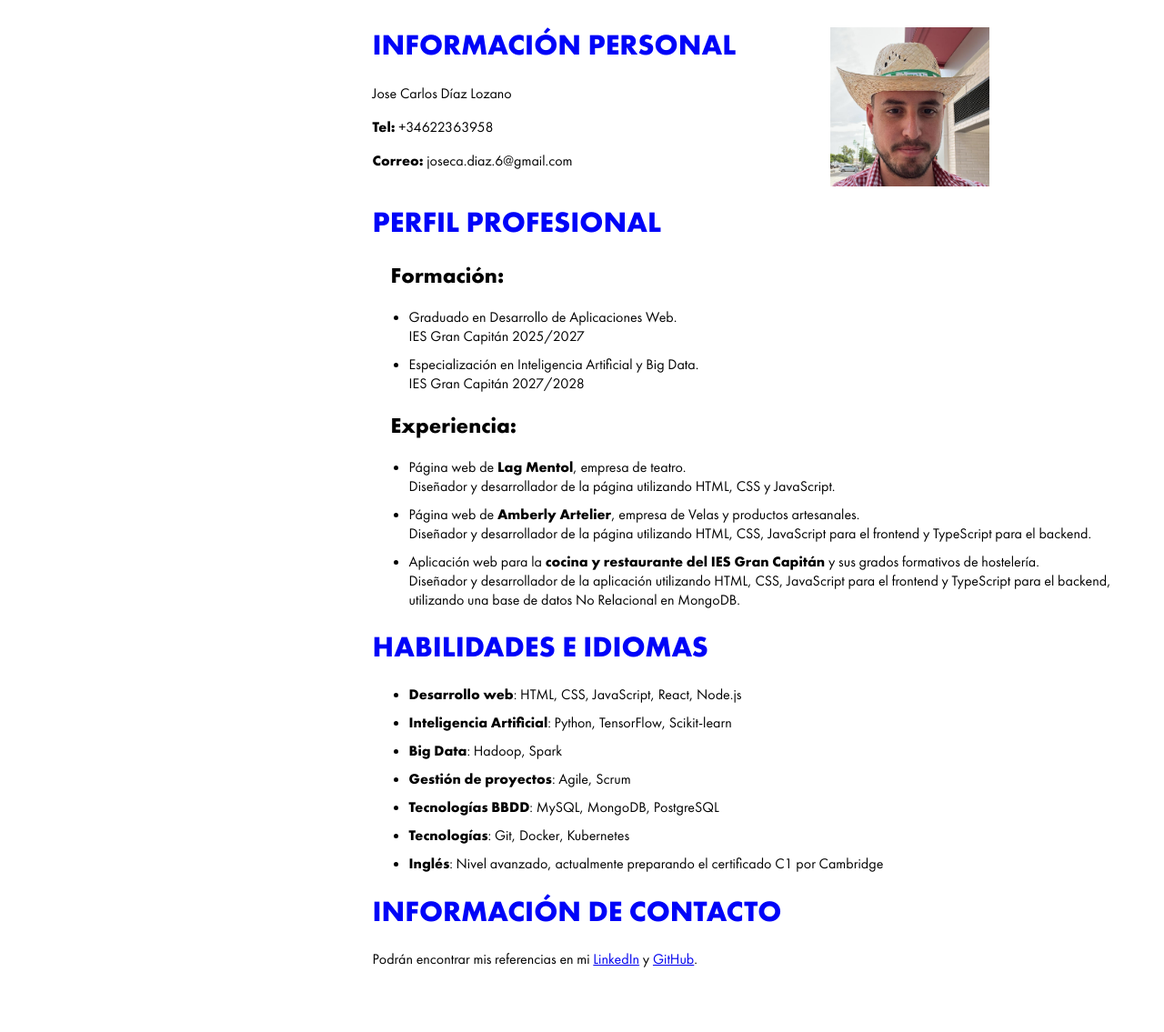
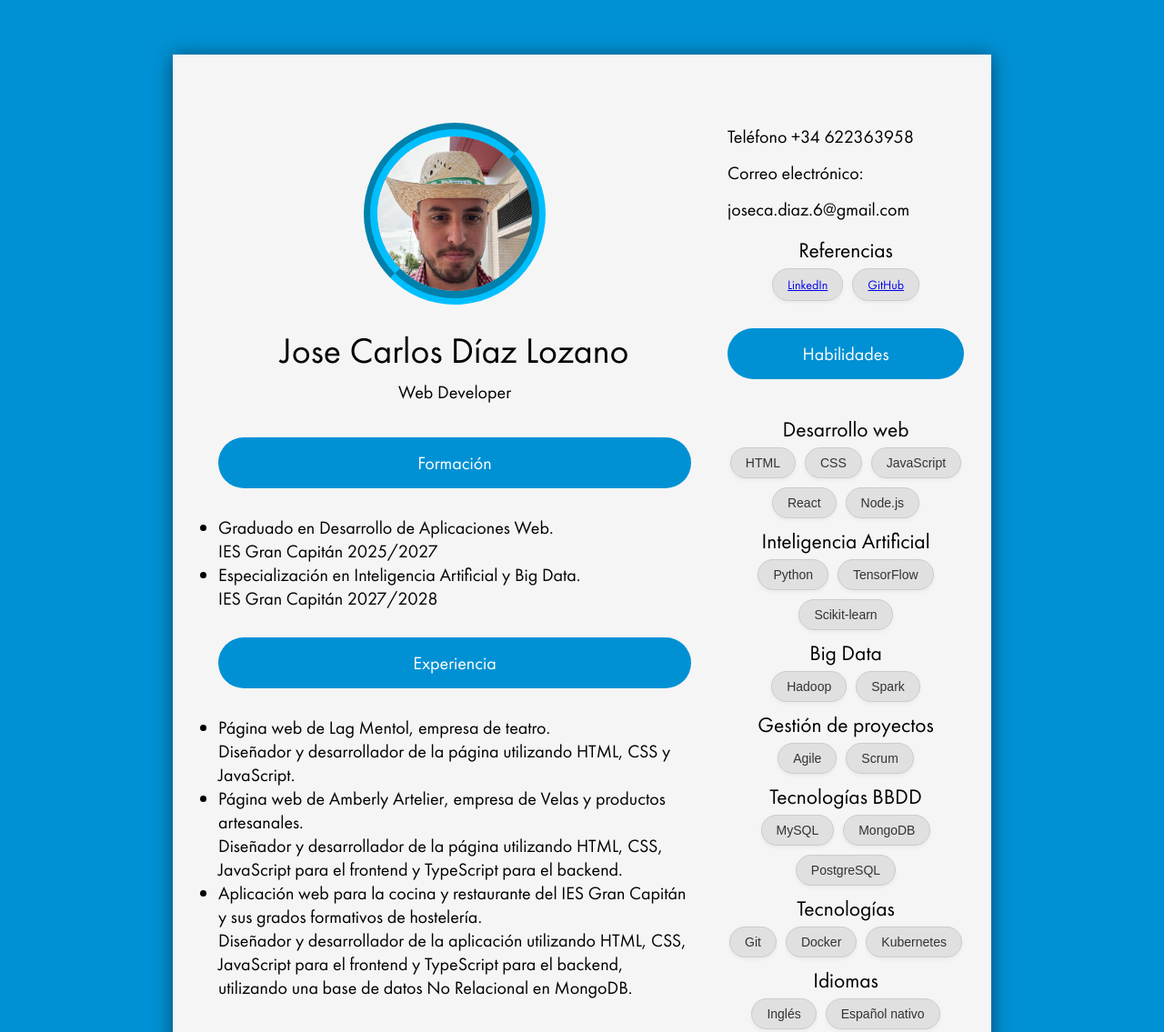
Before and after one commit to Jockpls/CV-Jose-Carlos, a plain HTML site: page cvjc.html in a window 1280 px wide. Shown: the top 1135 px of the page at 91% size. Before the commit the page ends 1081 px from the top, so only its background shows below. Drawn offline with Linux system fonts and the light colour scheme.

Commit message:
Diseño del CV

```diff
--- a/cvjc.html
+++ b/cvjc.html
@@ -7,62 +7,94 @@
         <title>CV Jose Carlos</title>
     </head>
     <body>
-    <div class="header" id="header">
-        <div class="texto">
-            <h1 class="h1">INFORMACIÓN PERSONAL</h1>
-            <p>Jose Carlos Díaz Lozano</p>
-            <p><strong>Tel:</strong> +34622363958</p>
-            <p><strong>Correo:</strong> joseca.diaz.6@gmail.com</p>
+
+        <div class="container">
+
+            <div class="Izquierda">
+                <div class="foto">
+                    <img src="foto.jpeg" alt="Foto de Jose Carlos">
                 </div>
-        <div id="foto">
-            <img src="foto.jpeg" alt="Foto de Jose Carlos" class="profile-pic" id="foto">
-        </div>
+                <div id="nombre">
+                    <h1>Jose Carlos Díaz Lozano</h1>
+                    <p>Web Developer</p>
                 </div>
 
-
-    <div class="profile">
-        <h1 class="h1">PERFIL PROFESIONAL</h1>
-        <h2 id="formacion">Formación:</h2>
+                    <h2>Formación</h2>
             <ul>
                 <li>Graduado en Desarrollo de Aplicaciones Web. <br>
                     IES Gran Capitán 2025/2027</li>
-
                 <li>Especialización en Inteligencia Artificial y Big Data.<br>
                     IES Gran Capitán 2027/2028</li>
             </ul>
 
-        <h2 id="experiencia">Experiencia:</h2>
+            <h2>Experiencia</h2>
                 <ul>
-            <li>Página web de <strong>Lag Mentol</strong>, empresa de teatro.<br>
+                    <li>Página web de Lag Mentol, empresa de teatro.<br>
                         Diseñador y desarrollador de la página utilizando HTML, CSS y JavaScript.</li>
-
-            <li>Página web de <strong>Amberly Artelier</strong>, empresa de Velas y productos artesanales.
+                    <li>Página web de Amberly Artelier, empresa de Velas y productos artesanales.
                         <br>Diseñador y desarrollador de la página utilizando HTML, CSS, JavaScript para el frontend y TypeScript para el backend.</li>
-
-            <li>Aplicación web para la <strong>cocina y restaurante del IES Gran Capitán</strong> y sus grados formativos de hostelería.<br>
+                    <li>Aplicación web para la cocina y restaurante del IES Gran Capitán y sus grados formativos de hostelería.<br>
                         Diseñador y desarrollador de la aplicación utilizando HTML, CSS, JavaScript para el frontend y TypeScript para el backend,<br>
                         utilizando una base de datos No Relacional en MongoDB.</li>
                 </ul>
         </div>
 
+                <div class="Derecha">
+                    <div id="referencias">
+                    <p>Teléfono +34 622363958</p>
+                    <p>Correo electrónico: joseca.diaz.6@gmail.com</p>
 
-    <div class="skills">
-        <h1 class="h1">HABILIDADES E IDIOMAS</h1>
-        <ul>
-            <li><strong>Desarrollo web</strong>: HTML, CSS, JavaScript, React, Node.js</li>
-            <li><strong>Inteligencia Artificial</strong>: Python, TensorFlow, Scikit-learn</li>
-            <li><strong>Big Data</strong>: Hadoop, Spark</li>
-            <li><strong>Gestión de proyectos</strong>: Agile, Scrum</li>
-            <li><strong>Tecnologías BBDD</strong>: MySQL, MongoDB, PostgreSQL</li>
-            <li><strong>Tecnologías</strong>: Git, Docker, Kubernetes</li>
-            <li><strong>Inglés</strong>: Nivel avanzado, actualmente preparando el certificado C1 por Cambridge</li>
+                <h3>Referencias</h3>
+                  <ul class="lista-capsulas">
+                    <li><a href="https://www.linkedin.com/in/josé-carlos-díaz-lozano-6a3799207/">LinkedIn</a></li>
+                    <li><a href="https://github.com/Jockpls">GitHub</a></li>
+                  </ul>
+                </div>
+                <h2>Habilidades</h2>
+                <h3>Desarrollo web</h3>
+                <ul class="lista-capsulas">
+                    <li>HTML</li>
+                    <li>CSS</li>
+                    <li>JavaScript</li>
+                    <li>React</li>
+                    <li>Node.js</li>
+                </ul>
+                <h3>Inteligencia Artificial</h3>
+                <ul class="lista-capsulas">
+                    <li>Python</li>
+                    <li>TensorFlow</li>
+                    <li>Scikit-learn</li>
                 </ul>
 
+                <h3>Big Data</h3>
+                <ul class="lista-capsulas">
+                    <li>Hadoop</li>
+                    <li>Spark</li>
+                </ul>
+                    <h3>Gestión de proyectos</h3>
+                    <ul class="lista-capsulas">
+                        <li>Agile</li>
+                        <li>Scrum</li>
+                    </ul>
+                    <h3>Tecnologías BBDD</h3>
+                    <ul class="lista-capsulas">
+                        <li>MySQL</li>
+                        <li>MongoDB</li>
+                        <li>PostgreSQL</li>
+                    </ul>
+                    <h3>Tecnologías</h3>
+                    <ul class="lista-capsulas">
+                        <li>Git</li>
+                        <li>Docker</li>
+                        <li>Kubernetes</li>
+                    </ul>
 
+                    <h3>Idiomas</h3>
+                    <ul class="lista-capsulas">
+                        <li>Inglés</li>
+                        <li>Español nativo</li>
+                    </ul>
             </div>
-    <div class="footer">
-        <h1 class="h1">INFORMACIÓN DE CONTACTO</h1>
-        <p>Podrán encontrar mis referencias en mi <a href="https://www.linkedin.com/in/josé-carlos-díaz-lozano-6a3799207/">LinkedIn</a> y <a href="https://github.com/Jockpls">GitHub</a>.</p>
         </div>
     </body>
 </html>
--- a/stylecv.css
+++ b/stylecv.css
@@ -18,41 +18,114 @@
     font-weight: 300; /* Light */
     font-style: normal;
 }
-body {
-    display: block;
-    margin-left: 32%;
-    max-width: 100%;
-    overflow-x: hidden;
-    background-color: #ffffff;
+
+*{
+    box-sizing: border-box;
+    margin: 0;
+    padding: 0;
     font-family: "FuturaPT", sans-serif;
     font-weight: 500;
 }
 
-#header {
-    background-color: transparent;
-    display: flex;
-    align-items: center;
-    flex-direction: row;
+body {
+    font-size: 20px;
+    background-color: #0091d4;
 }
 
-#foto {
-    width: 175px;
-    height: 175px;
-    object-fit: cover;
-    margin-top: 2%;
-    margin-left: 10%;
+.container {
+    background-color: #f5f5f5;
+    max-width: 900px;
+    margin: 60px auto;
+    height: 1250px;
+    padding: 20px;
+    box-shadow: 0 2px 20px rgba(0,0,0,0.5);
+    display: flex;
+    flex-wrap: wrap;
+    justify-content: space-between;
+    align-items: flex-start;
 }
 
-.h1{
-    color: rgb(0, 4, 248);
-}
-
-#formacion, #experiencia {
-    margin-top: 20px;
-    padding: 0 20px;
+#nombre {
+    text-align: center;
 
 }
 
-.profile ul li, .skills ul li {
-    margin-bottom: 10px; /* Puedes ajustar los 15px al tamaño que prefieras */
+#referencias h3{
+    font-weight:700px;
+    text-align: center;
 }
+
+.foto {
+    width: 200px;
+    height: 200px;
+    border-radius: 50%;
+    overflow: hidden;
+    margin: 25px auto;
+    border: 15px groove deepskyblue;
+}
+
+.foto img {
+    width: 100%;
+    height: 100%;
+    object-fit: cover;
+}
+
+.Izquierda {
+    flex: 2;
+    padding: 30px;
+    text-align: left;
+}
+
+.Izquierda p {
+    line-height: 2;
+}
+
+.Derecha {
+    flex: 1;
+    padding: 50px 10px;
+    text-align: left;
+}
+
+.Derecha p{
+    line-height: 2;
+}
+
+
+
+h2 {
+    text-align: center;
+    background: #0091d4;
+    padding: 15px;
+    color: #fff;
+    margin: 30px 0;
+    font-size: 20px;
+    border-radius: 50px;
+}
+
+h3{
+    text-align: center;
+    padding-top: 10px;
+    padding-bottom: 5px;
+}
+
+.lista-capsulas {
+    list-style-type: none;
+    padding: 0;
+    margin: 0;
+    display: flex;
+    flex-wrap: wrap;
+    gap: 10px;
+    justify-content: center;
+  }
+
+  .lista-capsulas li {
+    background-color: #e0e0e0;
+    color: #333333;
+    padding: 8px 16px;
+    border-radius: 50px;
+    font-family: sans-serif;
+    font-size: 14px;
+
+    border: 1px solid #cccccc;
+    box-shadow: 0 2px 4px rgba(0,0,0,0.05);
+  }
```
Lines whose indentation alone changed are shown as unchanged.
